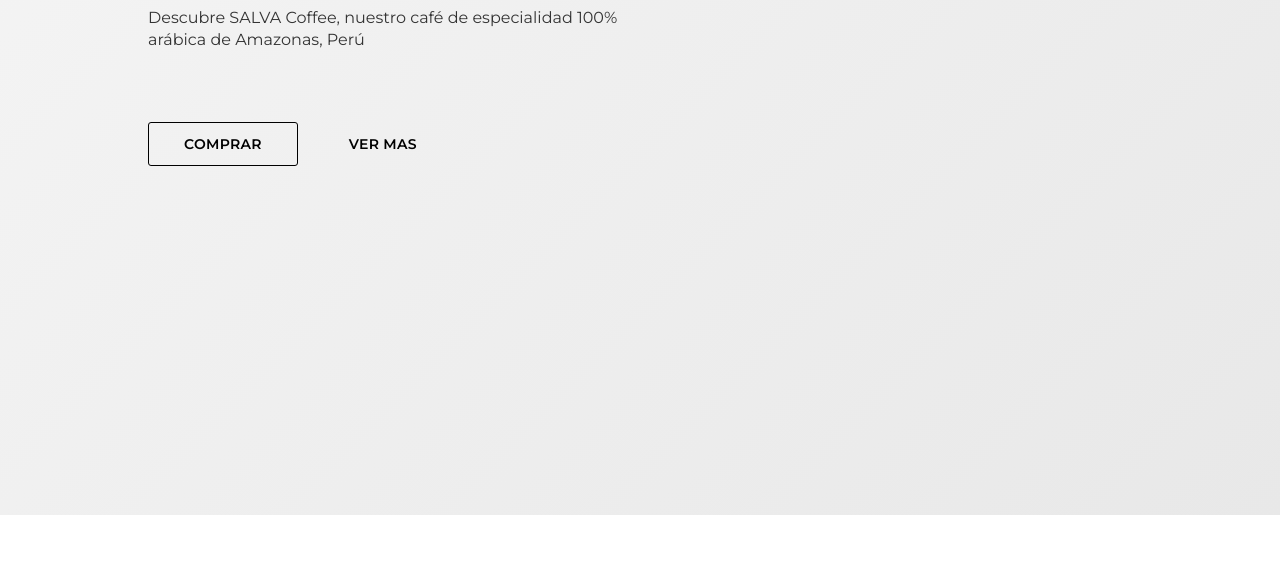
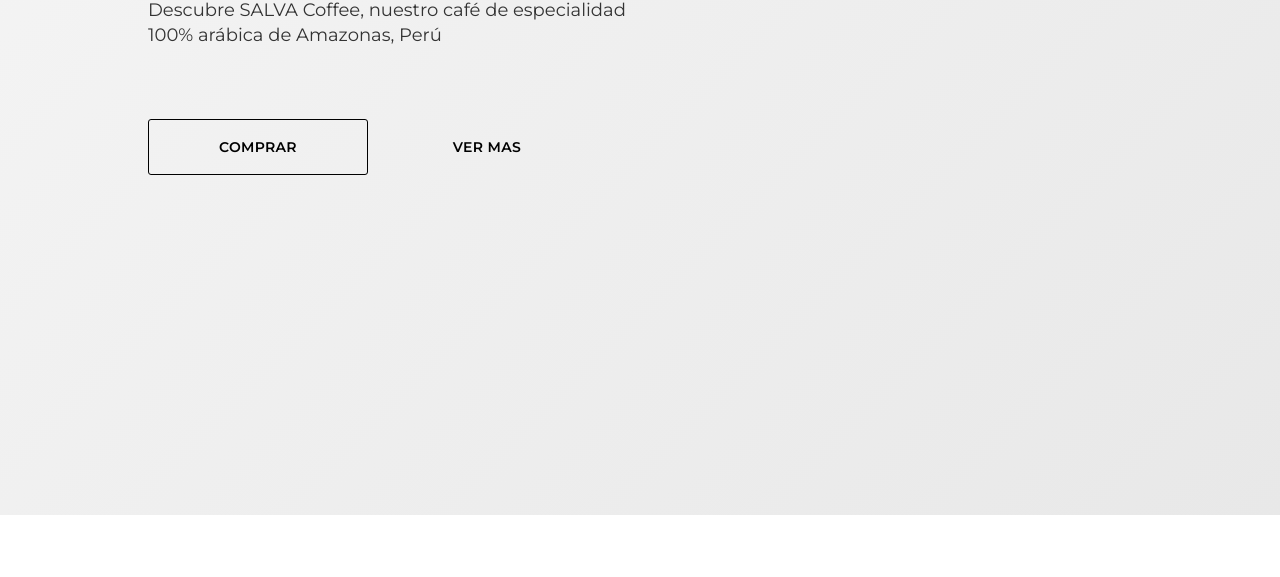
Before and after one commit to salvacoffee/salvacoffee, a website: page index.html in a window 1280 px wide. Shown: the part 285-862 px from the top of the page. Drawn offline with Linux system fonts and the light colour scheme.

Commit message:
update 2

```diff
--- a/css/styles.css
+++ b/css/styles.css
@@ -85,7 +85,7 @@
     text-decoration: none;
     color: #333;
     font-weight: 400;
-    font-size: 18px;
+    font-size: 16px;
     letter-spacing: 1px;
     transition: all 0.3s ease;
     padding: 6px 30px;
@@ -229,7 +229,7 @@
 }
 
 .hero-description {
-    font-size: 16px;
+    font-size: 18px;
     color: #333;
     margin-bottom: 70px;
     max-width: 500px;
@@ -247,7 +247,7 @@
 }
 
 .btn {
-    padding: 12px 35px;
+    padding: 18px 70px;
     border: none;
     border-radius: 3px;
     font-size: 14px;
```
